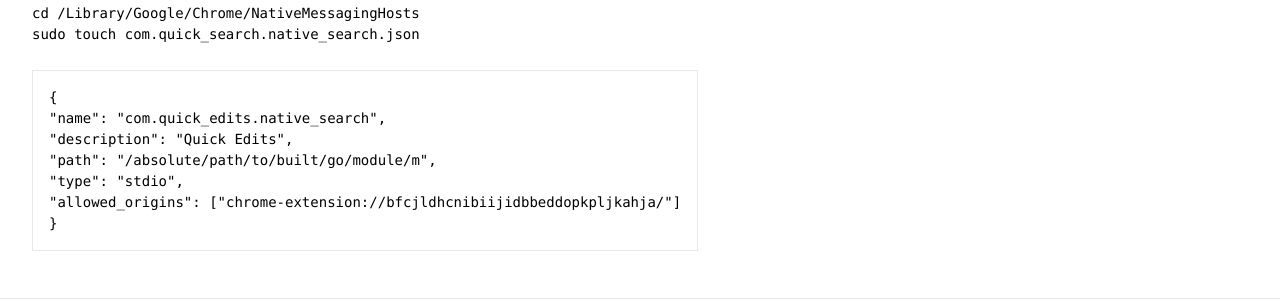
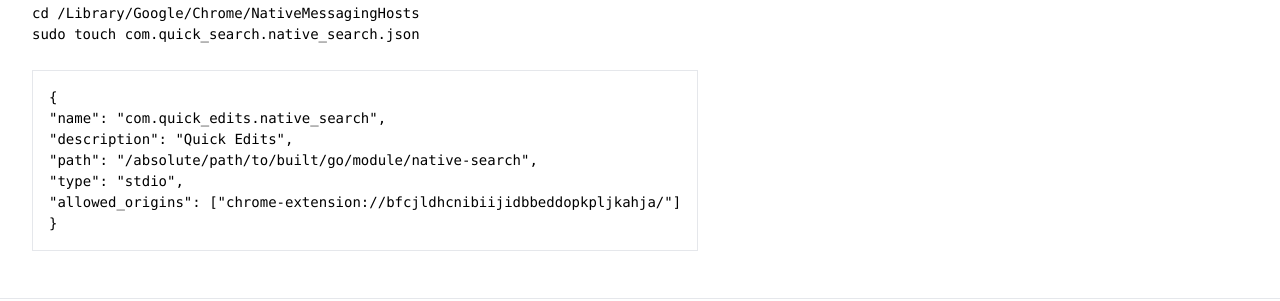
Before and after one commit to m5x5/quick-edits, a Next.js app in the folder website/: page /docs in a window 1280 px wide. Shown: the part 975-1276 px from the top of the page. Built offline with nearby package versions, Linux system fonts and the light colour scheme.

Commit message:
fix: :bug: fix script name

```diff
--- a/website/src/app/docs/page.tsx
+++ b/website/src/app/docs/page.tsx
@@ -142,7 +142,7 @@
                 &quot;description&quot;: &quot;Quick Edits&quot;,
                 <br />
                 &quot;path&quot;:
-                &quot;/absolute/path/to/built/go/module/m&quot;,
+                &quot;/absolute/path/to/built/go/module/native-search&quot;,
                 <br />
                 &quot;type&quot;: &quot;stdio&quot;,
                 <br />
```
